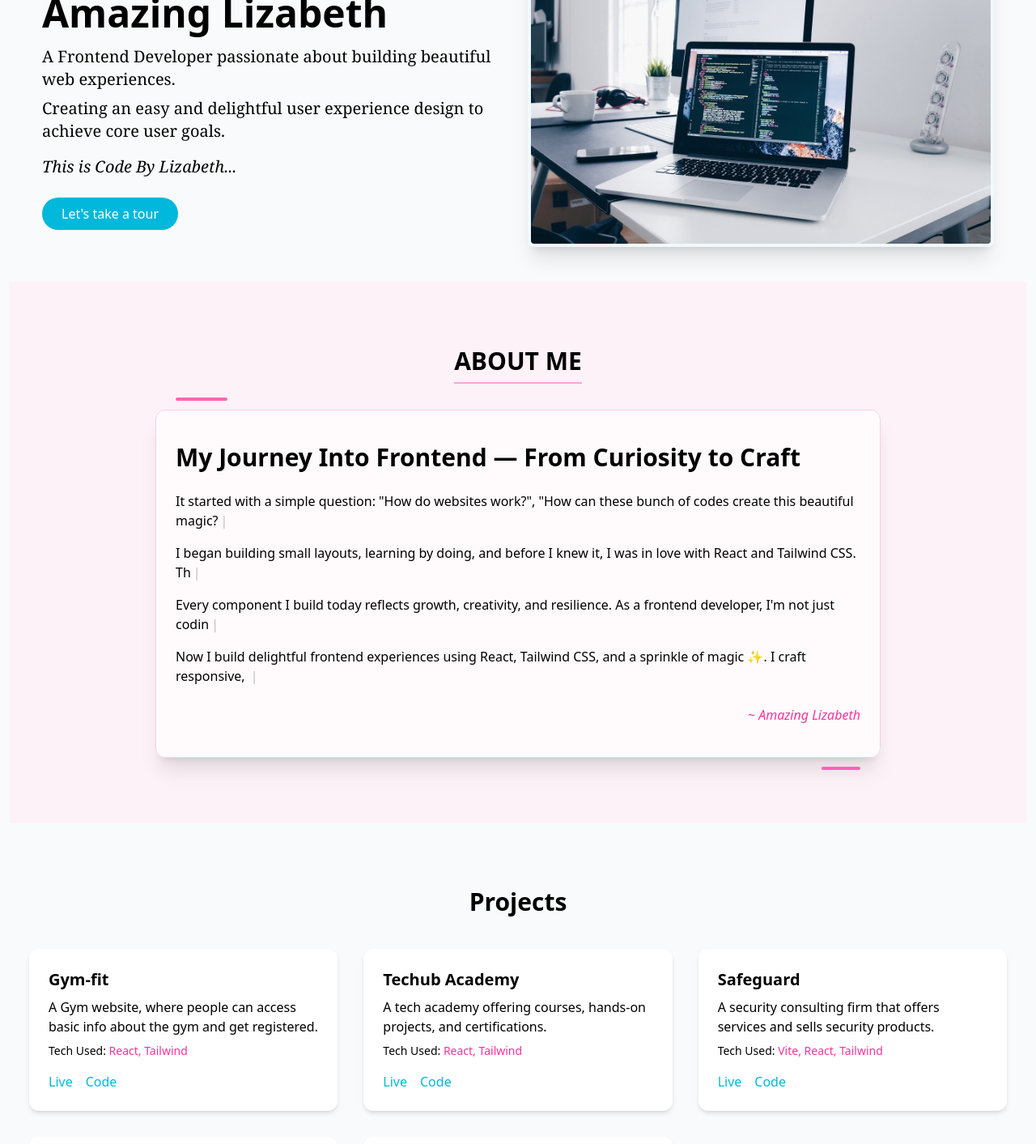
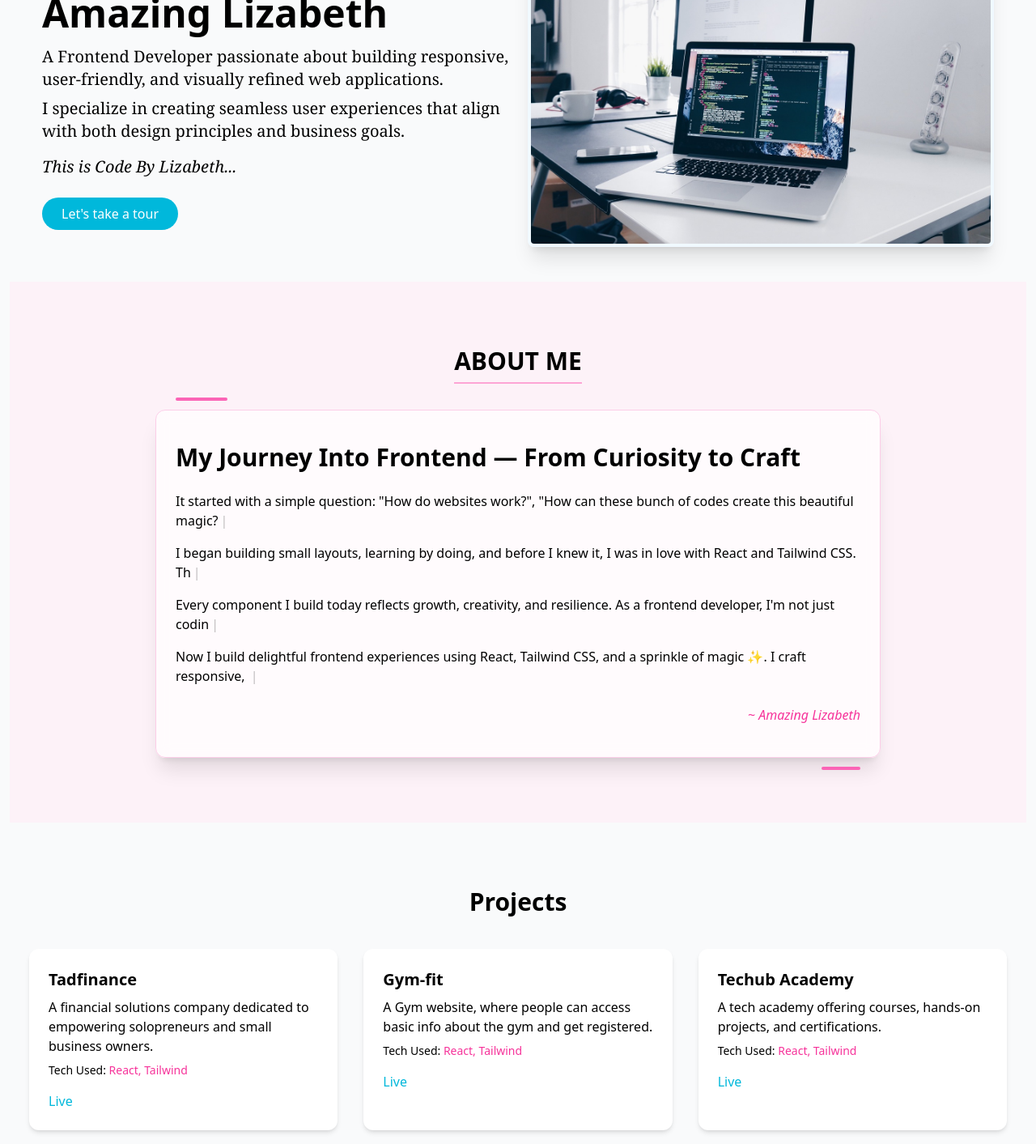
Before and after one commit to amazinglizabeth/codebylizabeth-, a React (Vite) app: page / in a window 1280 px wide. Shown: the part 220-1633 px from the top of the page at 81% size. Built offline with nearby package versions, Linux system fonts and the light colour scheme.

Commit message:
added a new project

```diff
--- a/src/components/Hero.jsx
+++ b/src/components/Hero.jsx
@@ -9,12 +9,12 @@ const Hero = () => (
         Amazing Lizabeth
       </h1>
       <p className="text-base md:text-xl mb-2 font-serif">
-        A Frontend Developer passionate about building beautiful web
-        experiences.
+        A Frontend Developer passionate about building responsive,
+        user-friendly, and visually refined web applications.
       </p>
       <p className="text-base md:text-xl mb-4 font-serif">
-        Creating an easy and delightful user experience design to achieve core
-        user goals.
+        I specialize in creating seamless user experiences that align with both
+        design principles and business goals.
       </p>
       <p className="text-base md:text-xl mb-6 font-serif italic">
         This is Code By Lizabeth...
--- a/src/components/ProjectCard.jsx
+++ b/src/components/ProjectCard.jsx
@@ -21,7 +21,7 @@ const ProjectCard = ({ title, description, tech, live, code, darkMode }) => (
           Live
         </a>
       )}
-      {code !== "#" && (
+      {/* {code !== "#" && (
         <a
           href={code}
           className="text-cyan-500  hover:underline"
@@ -30,7 +30,7 @@ const ProjectCard = ({ title, description, tech, live, code, darkMode }) => (
         >
           Code
         </a>
-      )}
+      )} */}
     </div>
   </div>
 );
--- a/src/components/Projects.jsx
+++ b/src/components/Projects.jsx
@@ -2,6 +2,14 @@ import React from "react";
 import ProjectCard from "./ProjectCard";
 
 const projects = [
+  {
+    title: "Tadfinance",
+    description:
+      "A financial solutions company dedicated to empowering solopreneurs and small business owners.",
+    tech: "React, Tailwind",
+    live: "www.tadfinance.com",
+    code: "https://github.com/amazinglizabeth/tadfinance",
+  },
   {
     title: "Gym-fit",
     description:
@@ -16,7 +24,7 @@ const projects = [
       "A tech academy offering courses, hands-on projects, and certifications.",
     tech: "React, Tailwind",
     live: "https://techub-academy.vercel.app/",
-    code: "https://github.com/amazinglizabeth/techub_academy",
+    code: "https://github.com/amazinglizabeth/techub-academy",
   },
   {
     title: "Safeguard",
@@ -35,7 +43,7 @@ const projects = [
     code: "https://github.com/amazinglizabeth/headset-react-design",
   },
   {
-    title: "Coming Soon Project 2",
+    title: "Coming Soon Project ",
     description: "Details coming soon...",
     tech: "React, Tailwind",
     live: "#",
```
